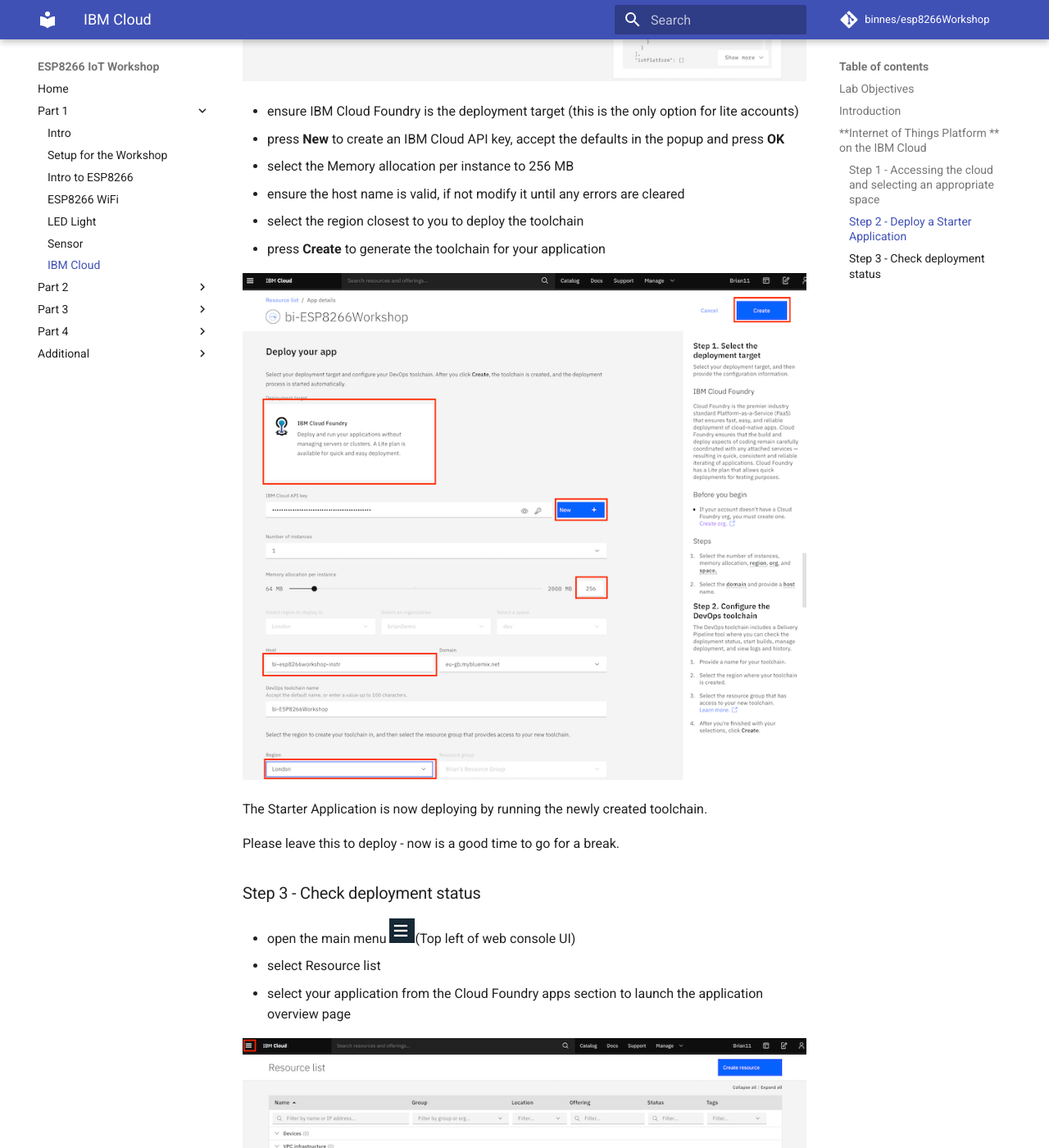
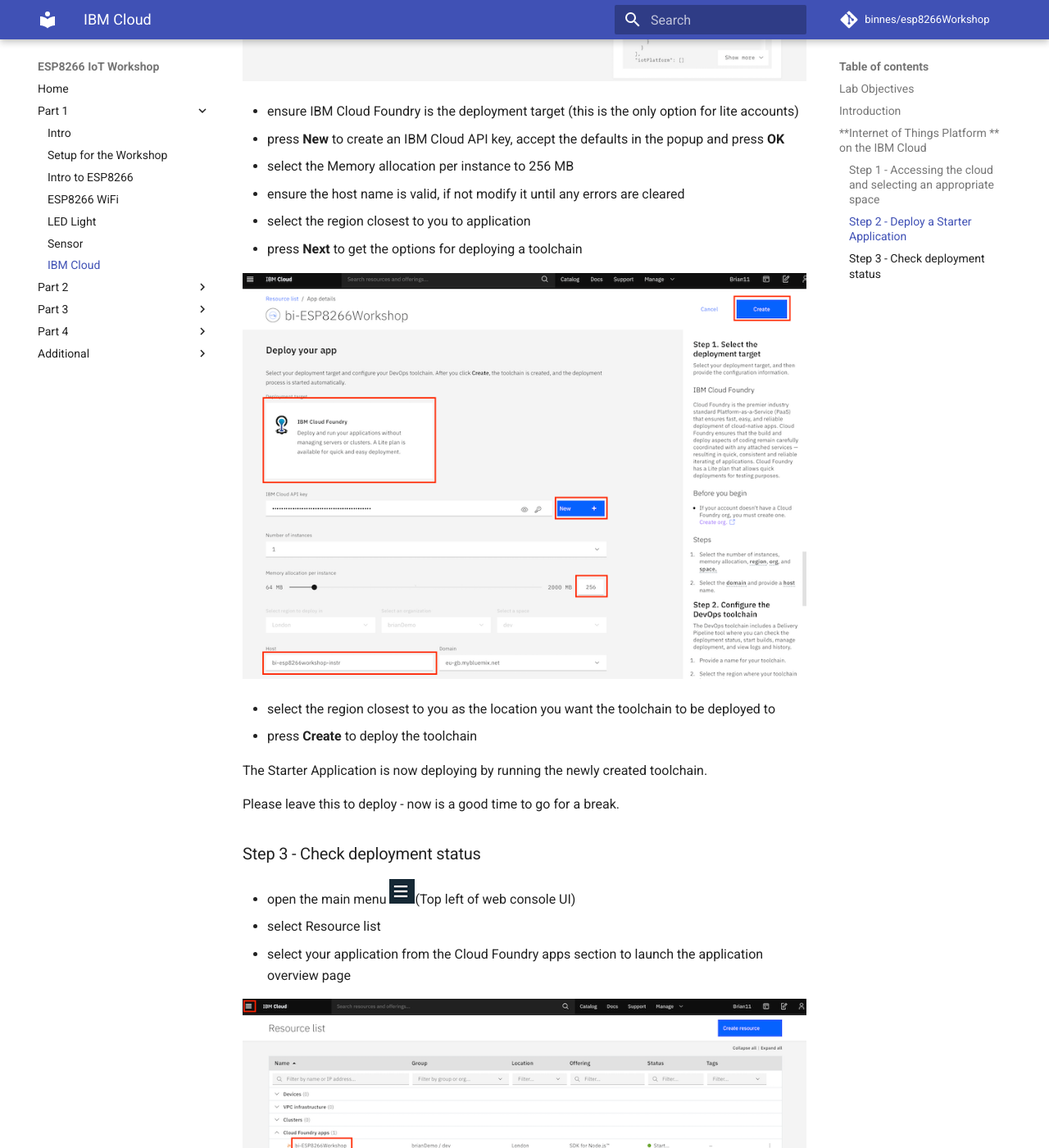
Before and after one commit to binnes/esp8266Workshop, an MkDocs documentation site: the page built from docs/part1/IOTCLOUD.md, in a window 1280 px wide and 1400 px high, scrolled down 3060 px. Shown: the whole window at 82% size. Built offline with MkDocs 1.6.1 and Material for MkDocs 9.7.7, drawn with Linux system fonts in a browser that asks for light colours; comment, search, counter and statistics services are not loaded.

Commit message:
updates to reflect IBM Cloud

```diff
--- a/docs/part1/IOTCLOUD.md
+++ b/docs/part1/IOTCLOUD.md
@@ -61,10 +61,13 @@ Lite accounts have resource restrictions, so to be able to deploy the starter ap
 - press **New** to create an IBM Cloud API key, accept the defaults in the popup and press **OK**
 - select the Memory allocation per instance to 256 MB
 - ensure the host name is valid, if not modify it until any errors are cleared
-- select the region closest to you to deploy the toolchain
-- press **Create** to generate the toolchain for your application
+- select the region closest to you to application
+- press **Next** to get the options for deploying a toolchain
 
 ![App Details](../images/appDetails.png)
+
+- select the region closest to you as the location you want the toolchain to be deployed to
+- press **Create** to deploy the toolchain
 
 The Starter Application is now deploying by running the newly created toolchain.
 
```
Also changed, not shown: docs/images/appDetails.png, docs/images/appOverview.png.
